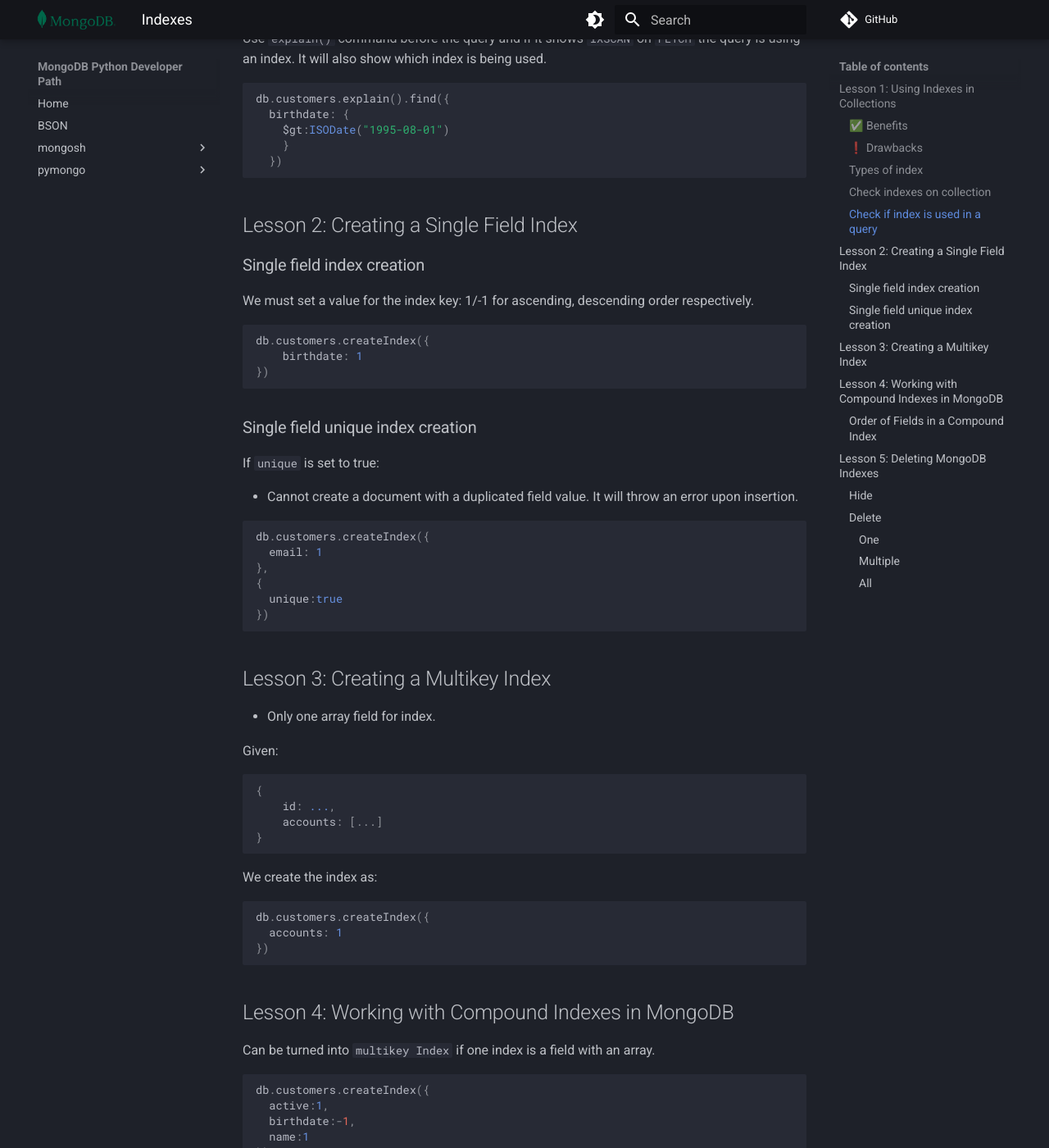
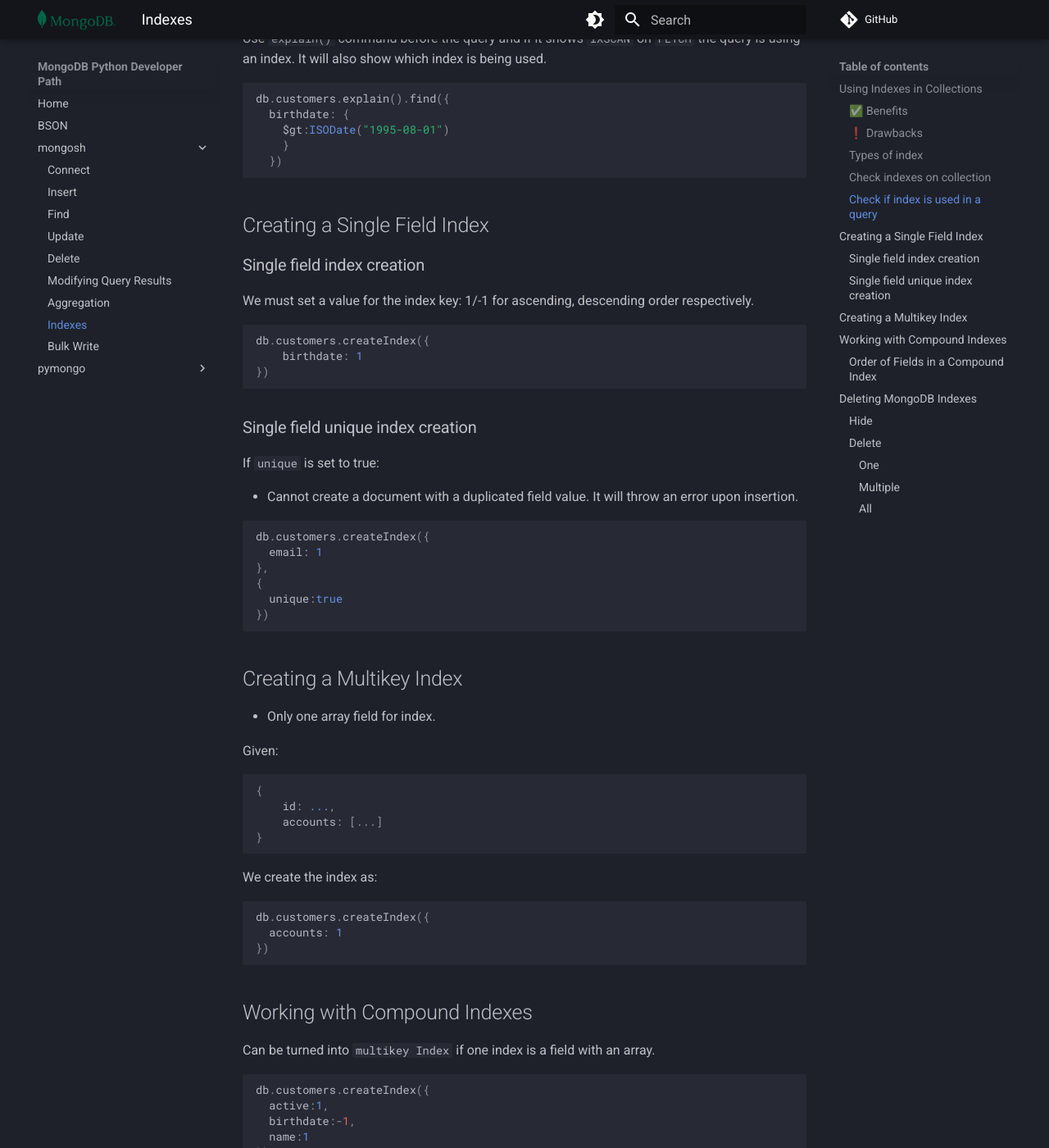
Before and after one commit to AntonioMrtz/mongodb-python-dev-path, an MkDocs documentation site: the page built from docs/mongosh/Indexes.md, in a window 1280 px wide and 1400 px high, scrolled down 891 px. Shown: the whole window at 82% size. Built offline with MkDocs 1.6.1 and Material for MkDocs 9.7.7, drawn with Linux system fonts in a browser that asks for light colours; comment, search, counter and statistics services are not loaded; some of the changed text lies outside the part shown.

Commit message:
feat: add aggregation

````diff
--- a/docs/mongosh/Indexes.md
+++ b/docs/mongosh/Indexes.md
@@ -1,6 +1,6 @@
 # Indexes
 
-## Lesson 1: Using Indexes in Collections
+## Using Indexes in Collections
 
 ### ✅ Benefits
 
@@ -40,7 +40,7 @@
 ```
 
 
-## Lesson 2: Creating a Single Field Index
+## Creating a Single Field Index
 
 
 ### Single field index creation
@@ -68,7 +68,7 @@
 })
 ```
 
-## Lesson 3: Creating a Multikey Index
+## Creating a Multikey Index
 
 * Only one array field for index.
 
@@ -89,7 +89,7 @@
 })
 ```
 
-## Lesson 4: Working with Compound Indexes in MongoDB
+## Working with Compound Indexes
 
 Can be turned into `multikey Index` if one index is a field with an array.
 
@@ -135,7 +135,7 @@
 If were getting fields from a query and they're not used for sort or filter, we should include them at the end of the query for better performance
 
 
-## Lesson 5: Deleting MongoDB Indexes
+## Deleting MongoDB Indexes
 
 Removing redundant or unused indexes can be useful. Restoring an index is more costly than simply hiding it, so hiding indexes is recommended.
 
--- a/mkdocs.yml
+++ b/mkdocs.yml
@@ -9,11 +9,14 @@
   - BSON: BSON/BSON.md
 
   - mongosh:
+    - Connect: mongosh/Connect.md
     - Insert: mongosh/Insert.md
     - Find: mongosh/Find.md
     - Update: mongosh/Update.md
     - Delete: mongosh/Delete.md
     - Modifying Query Results: mongosh/Modifying_Query_Results.md
+    - Aggregation: mongosh/Aggregation.md
+    - Indexes: mongosh/Indexes.md
     - Bulk Write: mongosh/Bulk_Write.md
 
   - pymongo:
@@ -23,6 +26,7 @@
     - Update: python/Update.md
     - Delete: python/Delete.md
     - Transactions: python/Transactions.md
+    - Bulk Write: python/Bulk_Write.md
 
 theme:
   logo: assets/logo.png
````
Also changed, not shown: docs/mongosh/Aggregation.md (added, +137 -0 lines), docs/mongosh/Connect.md (added, +25 -0 lines), 1 other file.
